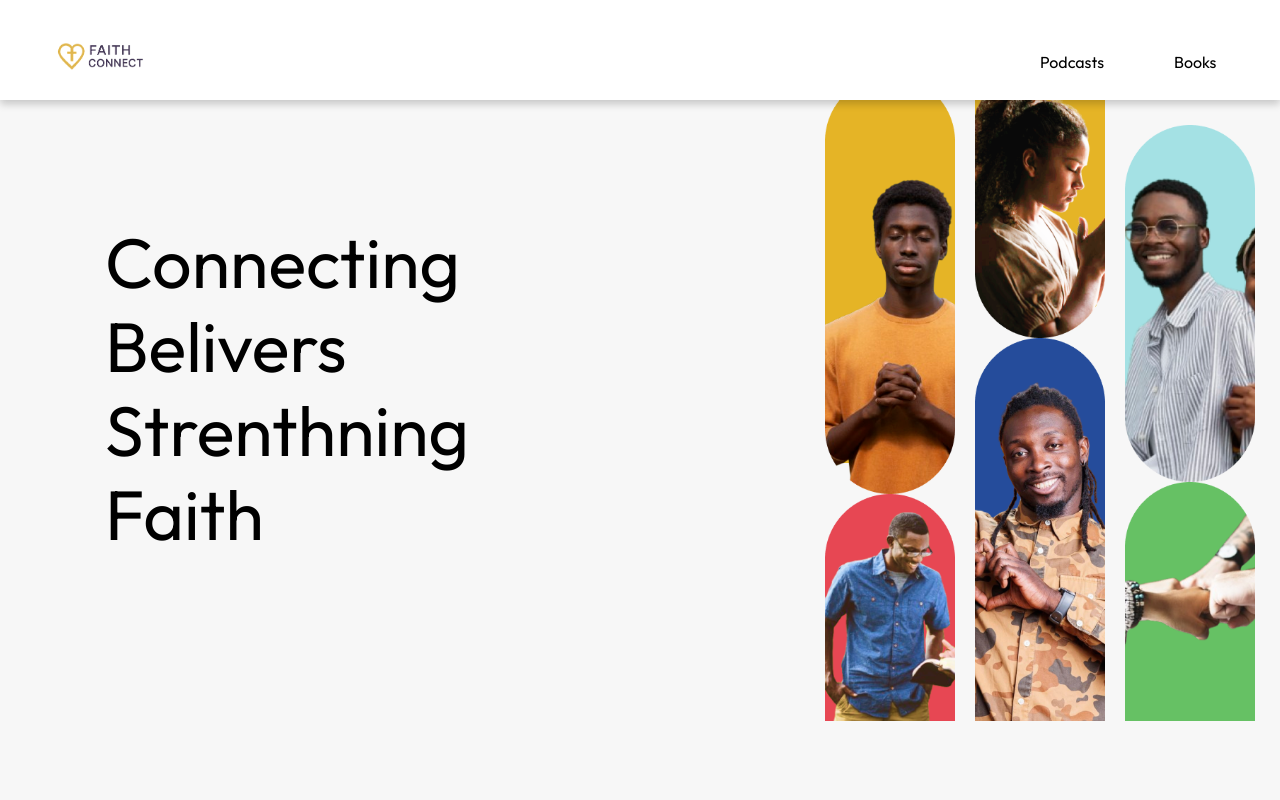
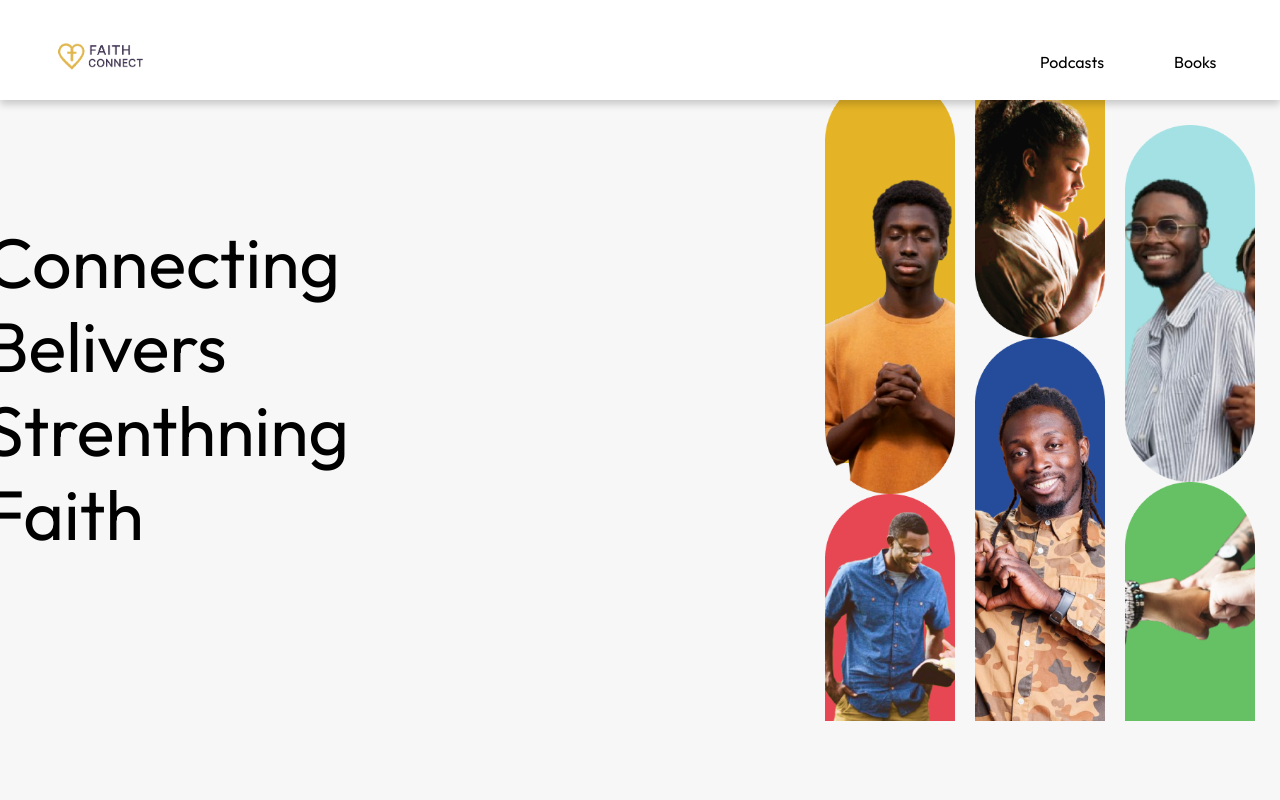
Before and after one commit to bantofweb4/FaithConnect, a React (Vite) app: page / in a window 1280 px wide. Shown: the top 800 px of the page. Built offline with nearby package versions, Linux system fonts and the light colour scheme.

Commit message:
changeeeee

```diff
--- a/src/component/Header.css
+++ b/src/component/Header.css
@@ -24,6 +24,7 @@ body{
     font-size: 70px;
     padding: 150px 0;
     margin-top: 70px;
+    margin-left: -40px;
 }
 
 .header-img{
```
